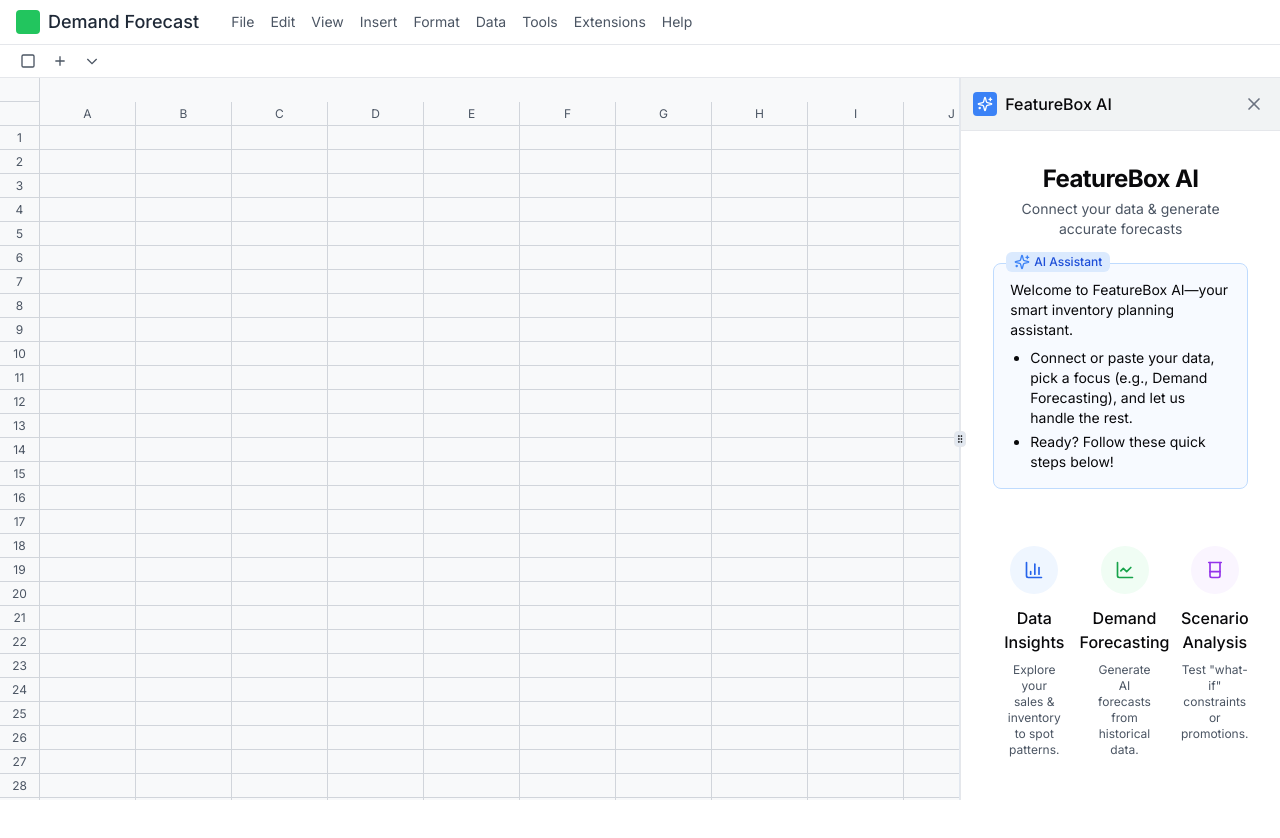
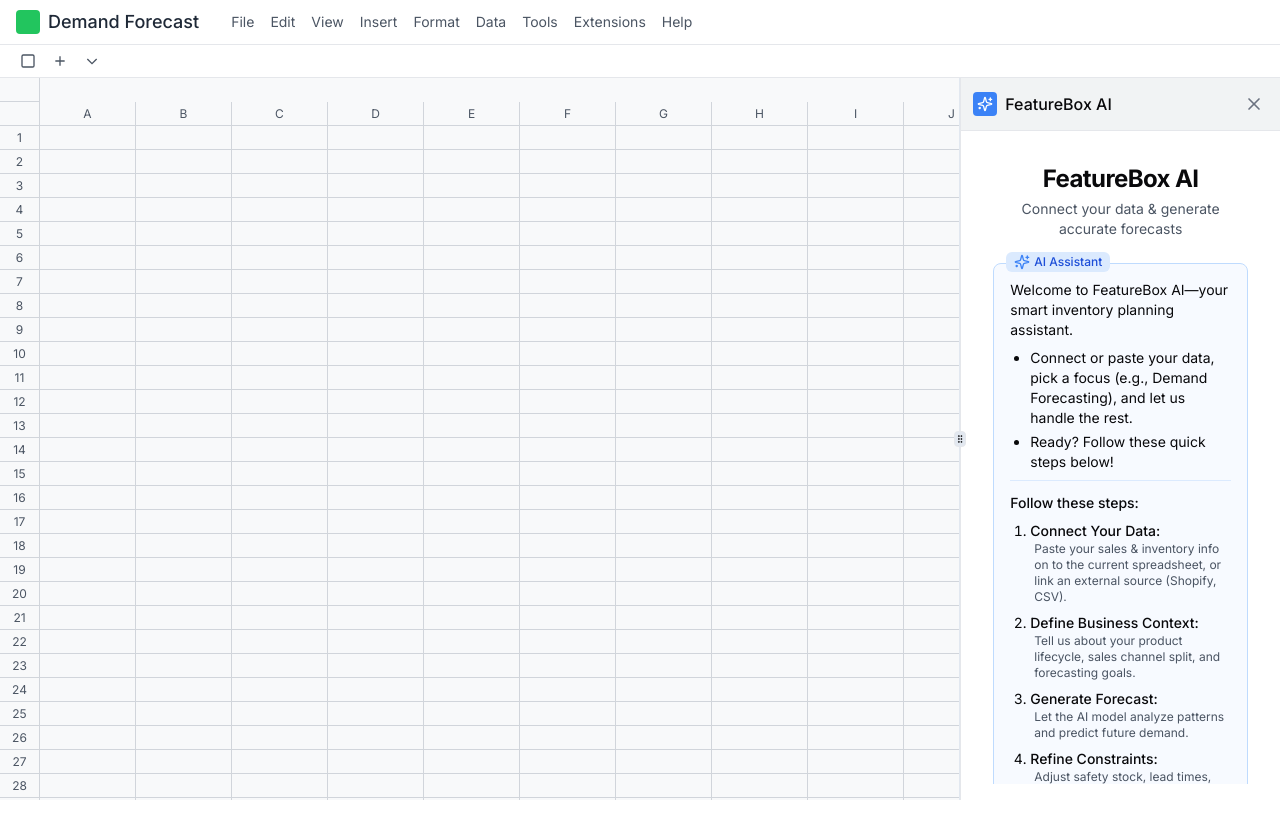
Before and after one commit to saisuprajamalla/demand-dash-creator-83, a React (Vite) app: page / in a window 1280 px wide. Shown: the top 838 px of the page. Built offline with nearby package versions, Linux system fonts and the light colour scheme.

Commit message:
Update AI Assistant instructions
Updated the instructions under the AI Assistant section on the index page.

```diff
--- a/src/pages/Index.tsx
+++ b/src/pages/Index.tsx
@@ -53,6 +53,32 @@ const Index = () => {
               <li>Connect or paste your data, pick a focus (e.g., Demand Forecasting), and let us handle the rest.</li>
               <li>Ready? Follow these quick steps below!</li>
             </ul>
+
+            <div className="mt-4 border-t pt-3 border-blue-100">
+              <p className="text-sm font-medium mb-2">Follow these steps:</p>
+              <ol className="text-sm list-decimal pl-5 space-y-2">
+                <li>
+                  <span className="font-medium">Connect Your Data:</span>
+                  <p className="text-xs text-gray-600 ml-1">Paste your sales & inventory info on to the current spreadsheet, or link an external source (Shopify, CSV).</p>
+                </li>
+                <li>
+                  <span className="font-medium">Define Business Context:</span>
+                  <p className="text-xs text-gray-600 ml-1">Tell us about your product lifecycle, sales channel split, and forecasting goals.</p>
+                </li>
+                <li>
+                  <span className="font-medium">Generate Forecast:</span>
+                  <p className="text-xs text-gray-600 ml-1">Let the AI model analyze patterns and predict future demand.</p>
+                </li>
+                <li>
+                  <span className="font-medium">Refine Constraints:</span>
+                  <p className="text-xs text-gray-600 ml-1">Adjust safety stock, lead times, promotions, and other parameters.</p>
+                </li>
+                <li>
+                  <span className="font-medium">Review & Optimize:</span>
+                  <p className="text-xs text-gray-600 ml-1">See recommended order quantities, stock alerts, and final insights—then export or finalize!</p>
+                </li>
+              </ol>
+            </div>
           </div>
         </AIAnnotation>
 
```
